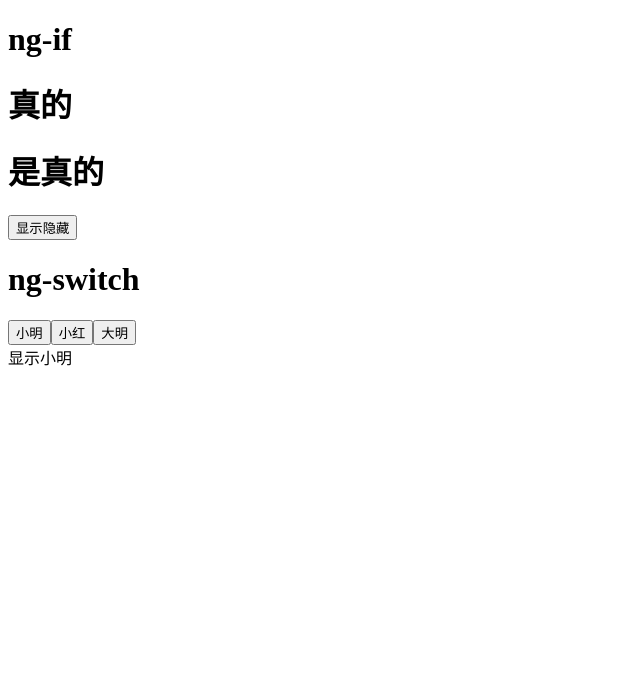
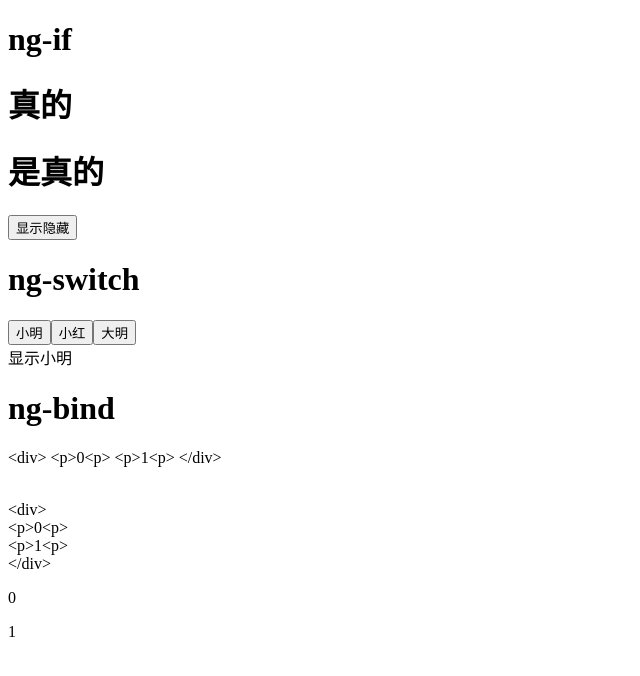
Before and after one commit to chuhx1024/angular-tour-of-heroes, an Angular app: page / in a window 1280 px wide. Shown: the top 676 px of the page, without its empty margins (0-640 px from the left). Built offline with nearby package versions, Linux system fonts and the light colour scheme.

Commit message:
feat: ngBind

```diff
--- a/src/app/app.component.html
+++ b/src/app/app.component.html
@@ -2,3 +2,5 @@
 <app-ng-if/>
 <h1>ng-switch</h1>
 <app-ng-switch></app-ng-switch>
+<h1>ng-bind</h1>
+<app-ng-bind></app-ng-bind>
--- a/src/app/app.module.ts
+++ b/src/app/app.module.ts
@@ -5,12 +5,14 @@ import { AppRoutingModule } from './app-routing.module';
 import { AppComponent } from './app.component';
 import { NgIfComponent } from './view/ng-if/ng-if.component';
 import { NgSwitchComponent } from './view/ng-switch/ng-switch.component';
+import { NgBindComponent } from './view/ng-bind/ng-bind.component';
 
 @NgModule({
   declarations: [
     AppComponent,
     NgIfComponent,
-    NgSwitchComponent
+    NgSwitchComponent,
+    NgBindComponent
   ],
   imports: [
     BrowserModule,
--- /dev/null
+++ b/src/app/view/ng-bind/ng-bind.component.html
@@ -0,0 +1,3 @@
+<p>{{value}}</p>
+<p [innerText] = "value"></p>
+<p [innerHtml] = "value"></p>
--- /dev/null
+++ b/src/app/view/ng-bind/ng-bind.component.ts
@@ -0,0 +1,15 @@
+import { Component } from '@angular/core';
+
+@Component({
+  selector: 'app-ng-bind',
+  templateUrl: './ng-bind.component.html',
+  styleUrls: ['./ng-bind.component.less']
+})
+export class NgBindComponent {
+  value = `
+    <div>
+      <p>0<p>
+      <p>1<p>
+    </div>
+  `
+}
```
Also changed, not shown: src/app/view/ng-bind/ng-bind.component.less (added), 1 other file (tests, documents, lock files or other folders).
